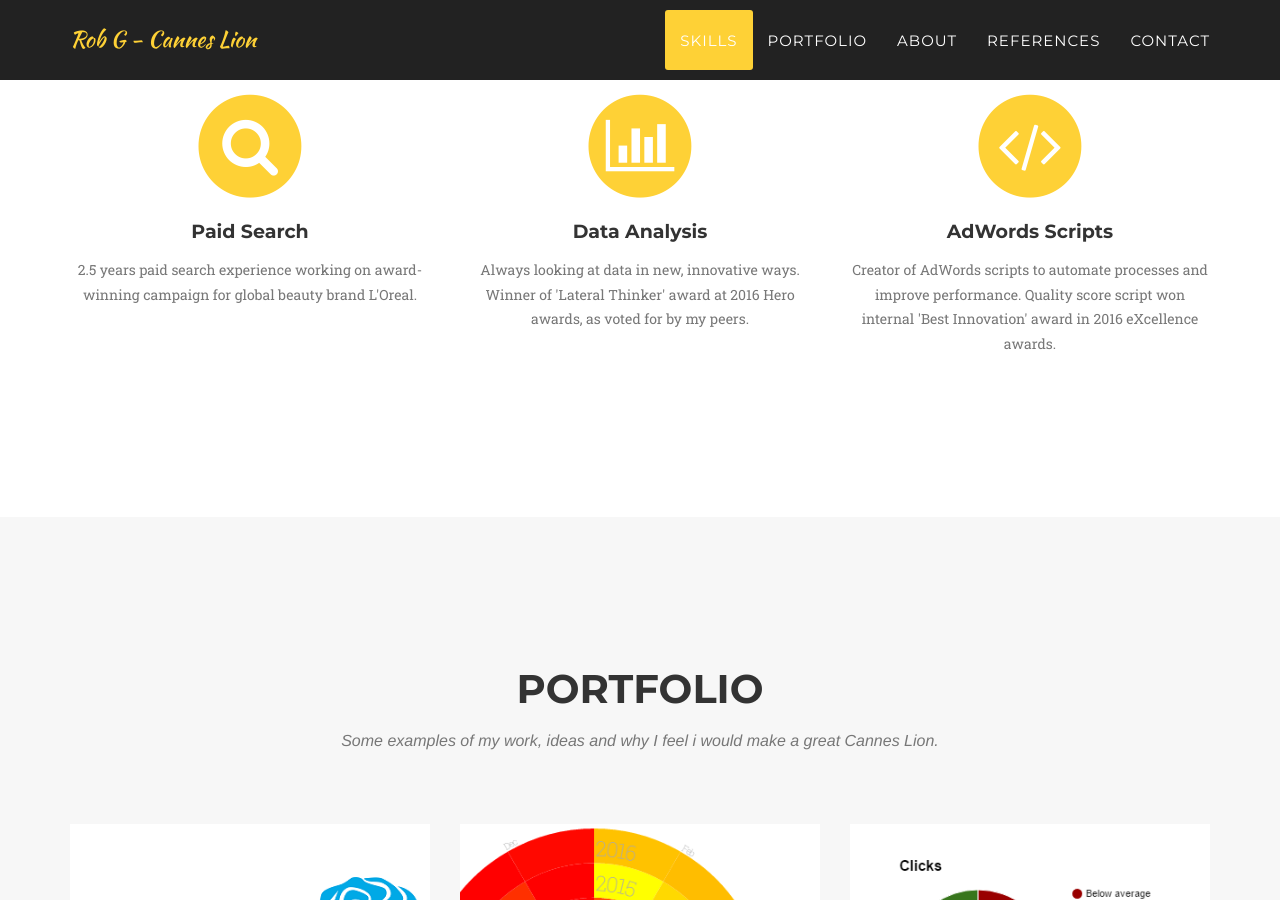
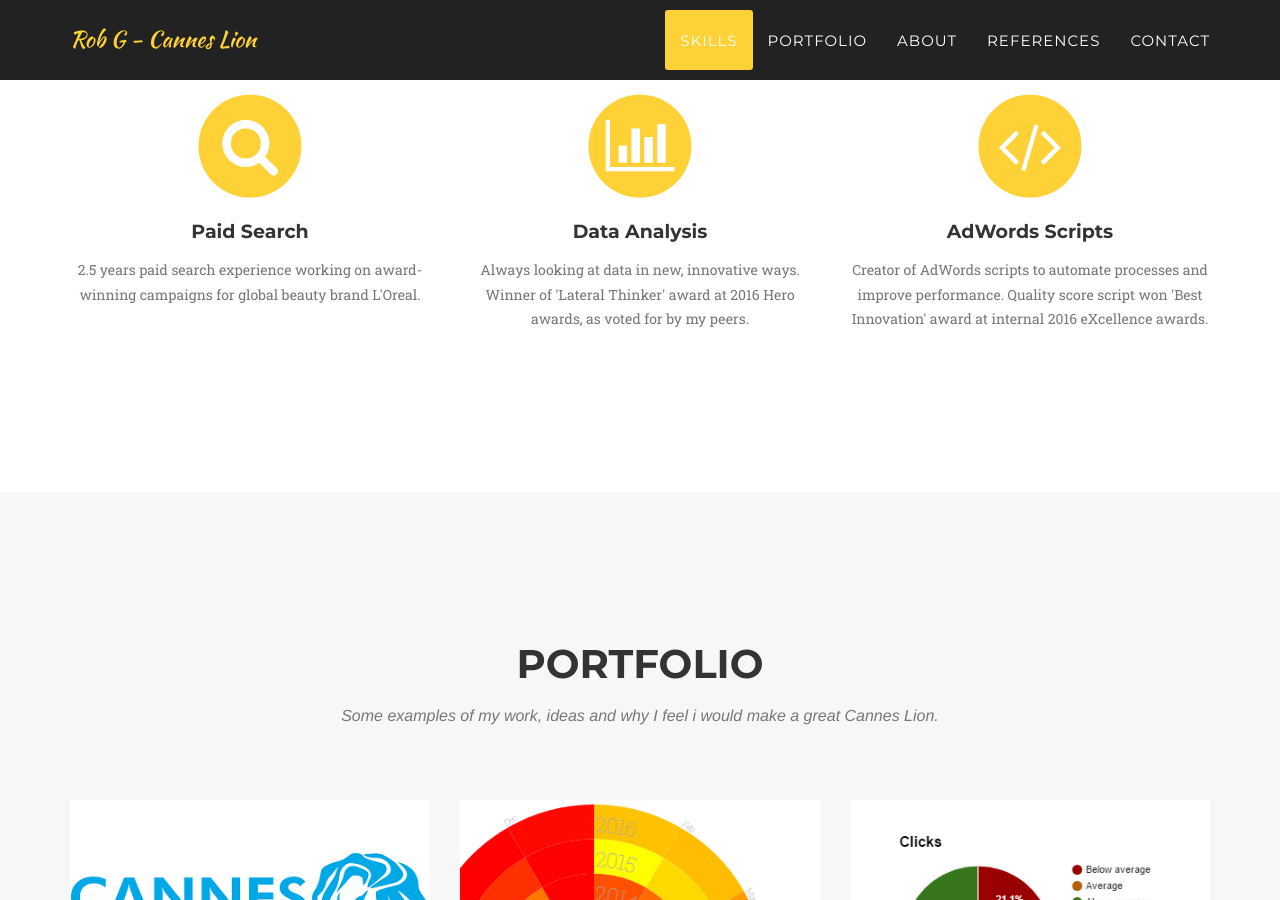
Before and after one commit to canneslionrobg/canneslionrobg.github.io, a Jekyll site: the page index.html, which Jekyll copies as it is, in a window 1280 px wide and 900 px high, scrolled down 918 px. Built offline with Jekyll 4.4.1, drawn with Linux system fonts in a browser that asks for light colours; some web fonts are replaced.

Commit message:
minor edits

```diff
--- a/cannes_lion.html
+++ b/cannes_lion.html
@@ -121,6 +121,7 @@
 			</ul>
 	  </div>
 	</div>
+	<button type="button" class="btn btn-default" data-dismiss="modal"><i class="fa fa-times"></i> Close</button>
 	</div>
 	</div>
 	</div>
--- a/index.html
+++ b/index.html
@@ -116,7 +116,7 @@
                         <i class="fa fa-search fa-stack-1x fa-inverse"></i>
                     </span>
                     <h4 class="service-heading">Paid Search</h4>
-                    <p class="text-muted">2.5 years paid search experience working on award-winning campaign for global beauty brand L'Oreal.</p>
+                    <p class="text-muted">2.5 years paid search experience working on award-winning campaigns for global beauty brand L'Oreal.</p>
                 </div>
                 <div class="col-md-4">
                     <span class="fa-stack fa-4x">
@@ -132,7 +132,7 @@
                         <i class="fa fa-code fa-stack-1x fa-inverse"></i>
                     </span>
                     <h4 class="service-heading">AdWords Scripts</h4>
-                    <p class="text-muted">Creator of AdWords scripts to automate processes and improve performance. Quality score script won internal 'Best Innovation' award in 2016 eXcellence awards.</p>
+                    <p class="text-muted">Creator of AdWords scripts to automate processes and improve performance. Quality score script won 'Best Innovation' award at internal 2016 eXcellence awards.</p>
                 </div>
             </div>
         </div>
```
